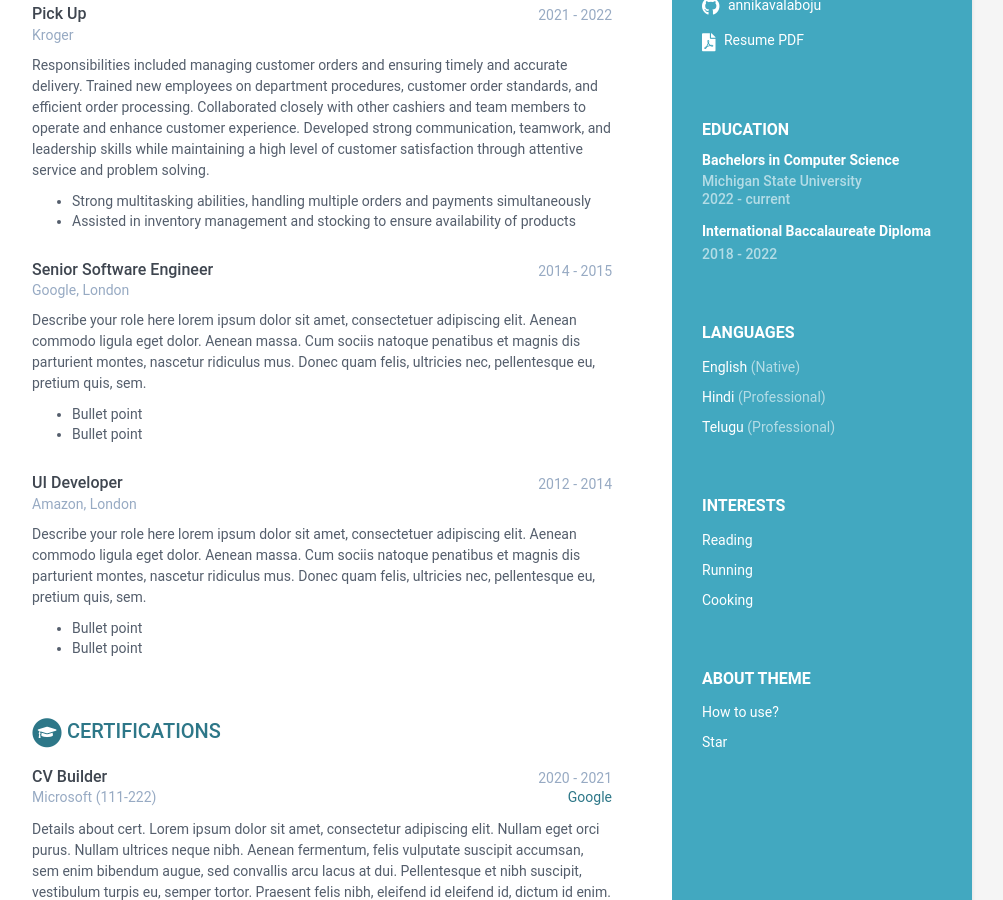
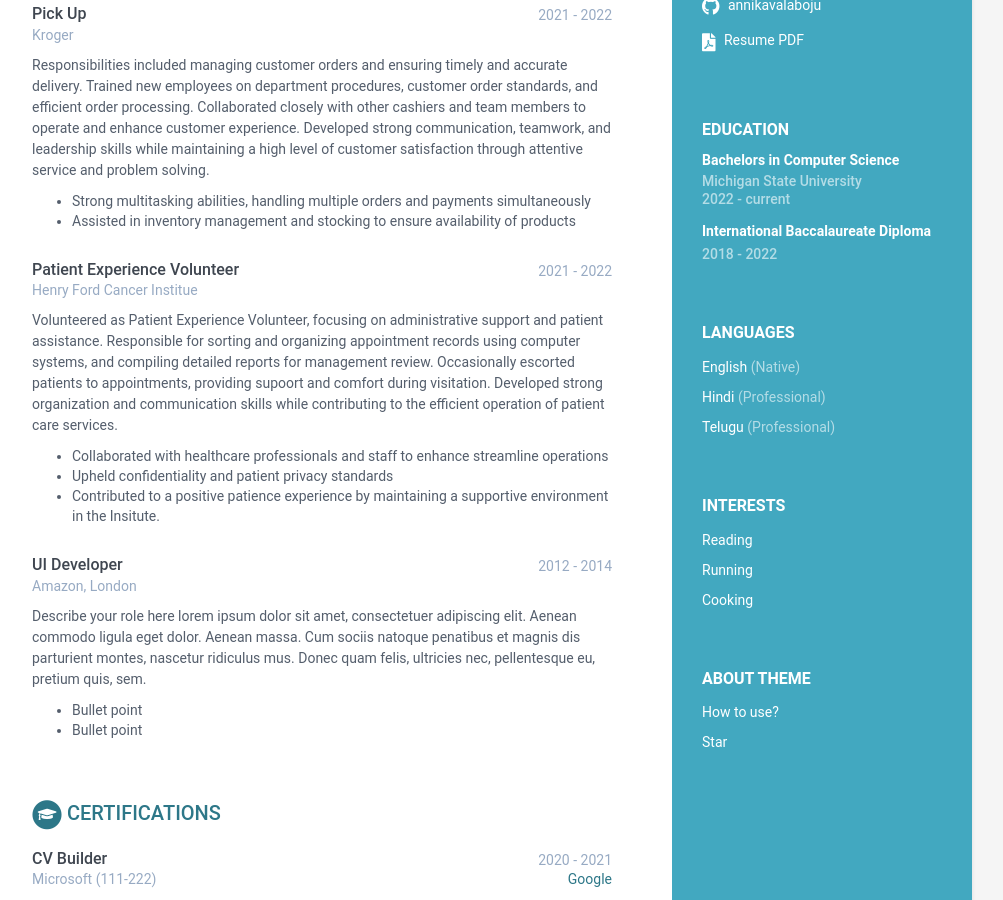
Before and after one commit to annikavalaboju/annikavalaboju1.github.io, a Jekyll site: the page built from index.html, in a window 1280 px wide and 900 px high, scrolled down 329 px. Shown: the whole window, without its empty margins (168-1171 px from the left). Built offline with Jekyll 4.4.1, drawn with Linux system fonts in a browser that asks for light colours.

Commit message:
Update data.yml
Updated data.yml with resume info

```diff
--- a/_data/data.yml
+++ b/_data/data.yml
@@ -103,17 +103,20 @@ experiences:
           through attentive service and problem solving.
             - Strong multitasking abilities, handling multiple orders and payments simultaneously
             - Assisted in inventory management and stocking to ensure availability of products
-      - role: Senior Software Engineer
-        time: 2014 - 2015
-        company: Google, London
+      - role: Patient Experience Volunteer
+        time: 2021 - 2022
+        company: Henry Ford Cancer Institue
         details: |
-          Describe your role here lorem ipsum dolor sit amet, consectetuer
-          adipiscing elit. Aenean commodo ligula eget dolor. Aenean massa.
-          Cum sociis natoque penatibus et magnis dis parturient montes,
-          nascetur ridiculus mus. Donec quam felis, ultricies nec,
-          pellentesque eu, pretium quis, sem.
-            - Bullet point
-            - Bullet point
+          Volunteered as Patient Experience Volunteer, focusing on administrative support and
+          patient assistance. Responsible for sorting and organizing appointment records using
+          computer systems, and compiling detailed reports for management review. Occasionally
+          escorted patients to appointments, providing supoort and comfort during visitation.
+          Developed strong organization and communication skills while contributing to the
+          efficient operation of patient care services.
+            - Collaborated with healthcare professionals and staff to enhance streamline operations
+            - Upheld confidentiality and patient privacy standards
+            - Contributed to a positive patience experience by maintaining a supportive environment
+            in the Insitute.
       - role: UI Developer
         time: 2012 - 2014
         company: Amazon, London
```
